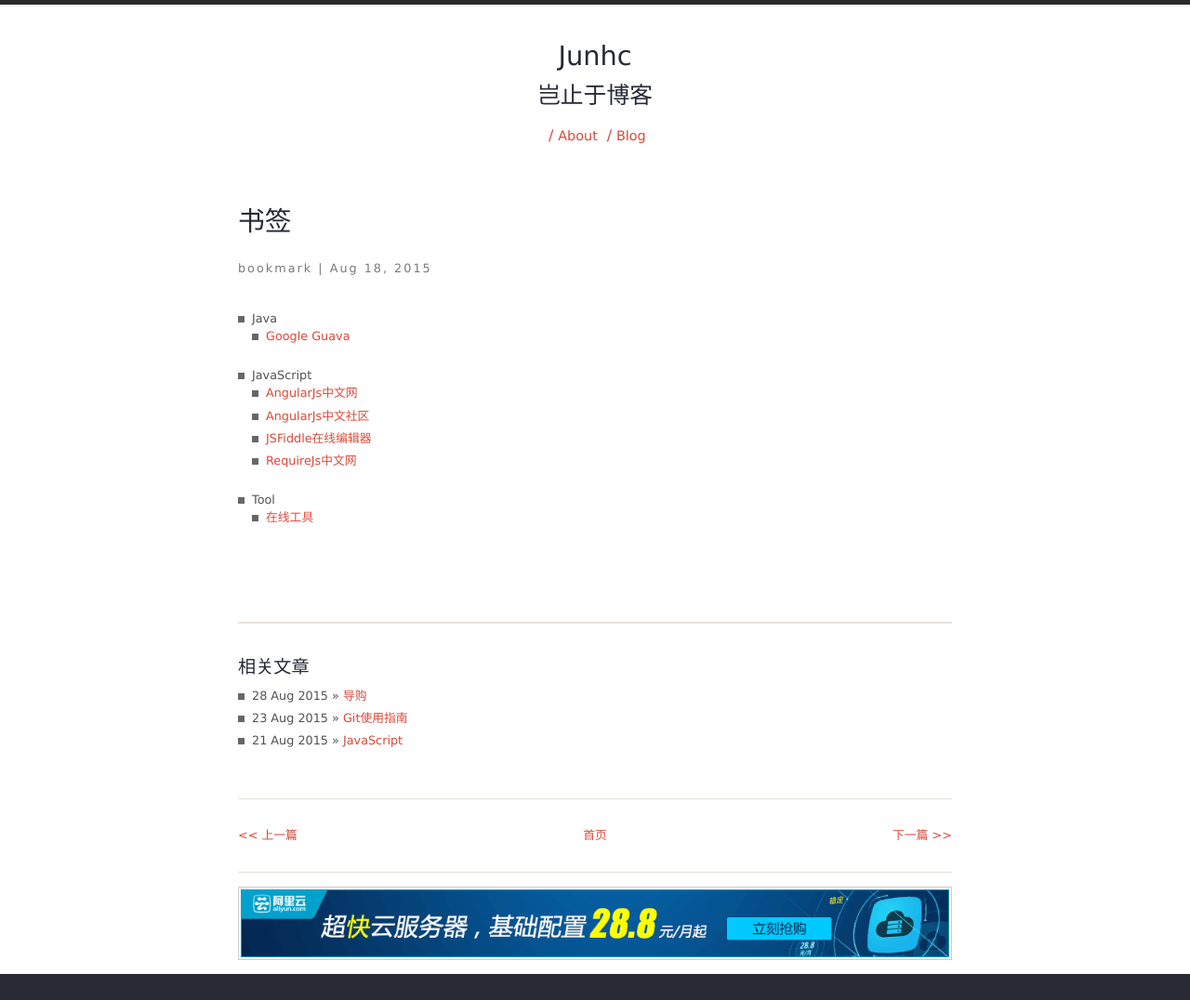
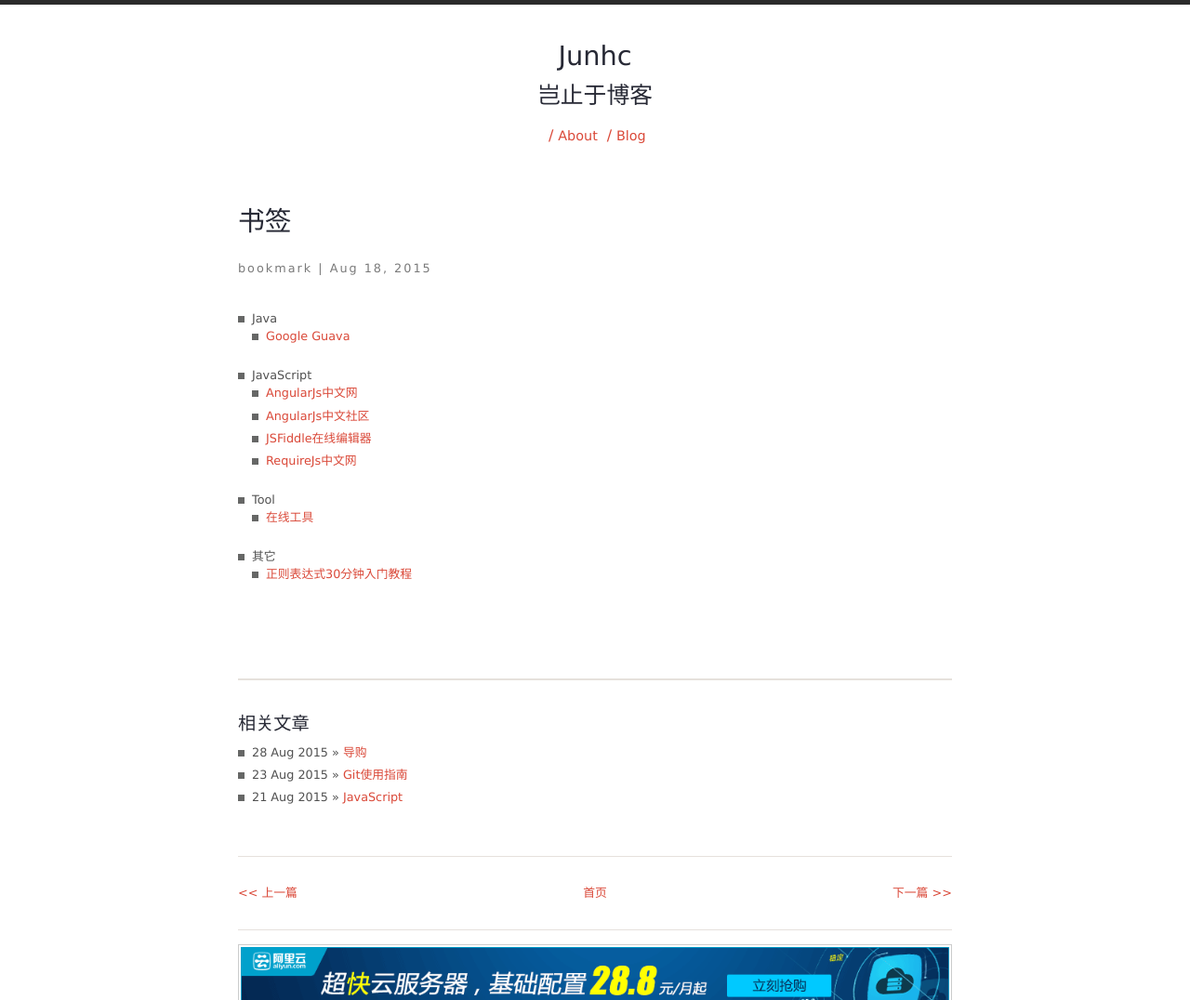
Before and after one commit to junhc/junhc.github.io, a Jekyll site: the page built from _posts/2015-08-18-bookmark.md, in a window 1280 px wide, cut to the strip 0-1076 px from the top of the page. Shown: the whole strip at 93% size. Built offline with Jekyll 4.4.1, drawn with Linux system fonts in a browser that asks for light colours; Markdown is read by kramdown in place of the engine named in the settings; comment, search, counter and statistics services are not loaded.

Commit message:
新增书签

```diff
--- a/_posts/2015-08-18-bookmark.md
+++ b/_posts/2015-08-18-bookmark.md
@@ -16,4 +16,6 @@ permalink: bookmark
   * [JSFiddle在线编辑器](http://jsfiddle.net/)
   * [RequireJs中文网](http://www.requirejs.cn/)
 * Tool
-  * [在线工具](http://tool.lu/favicon/)
+  * [在线工具](http://tool.lu/)
+* 其它
+  * [正则表达式30分钟入门教程](http://deerchao.net/tutorials/regex/regex.htm)
```
